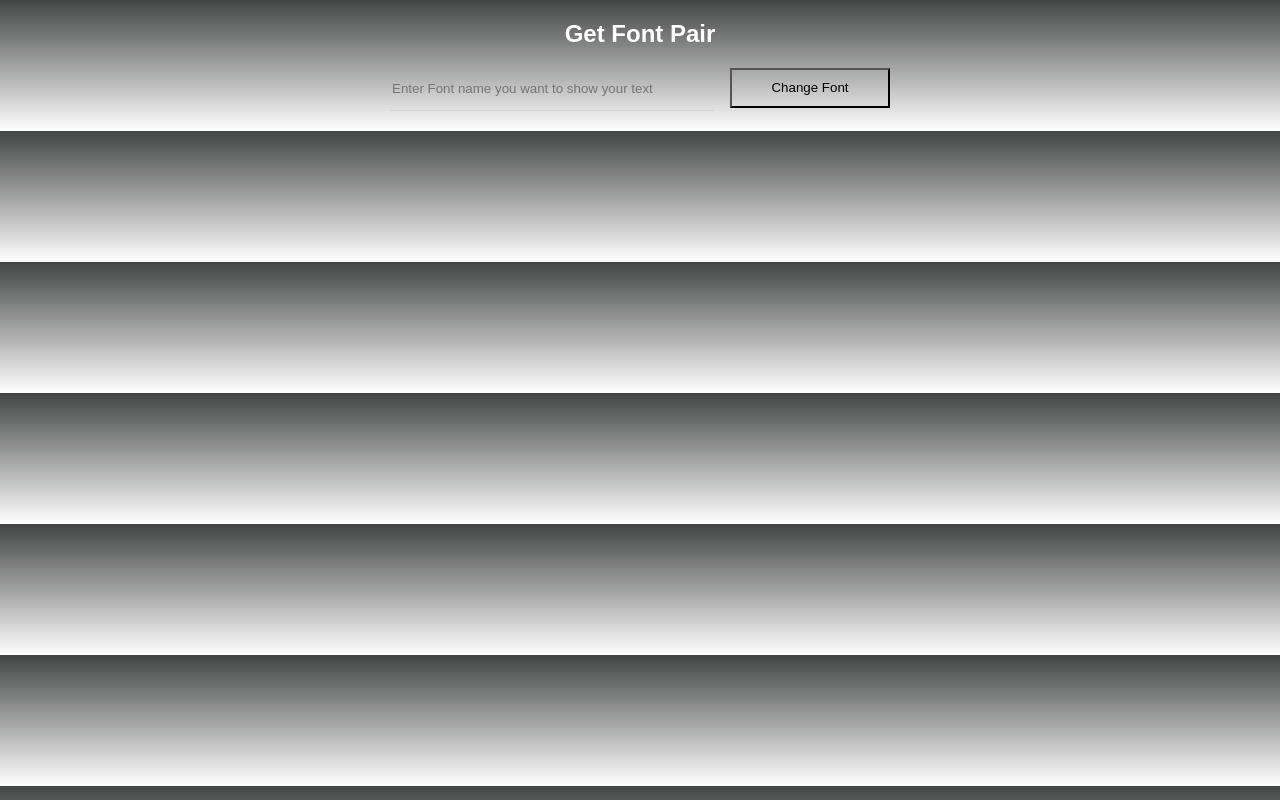
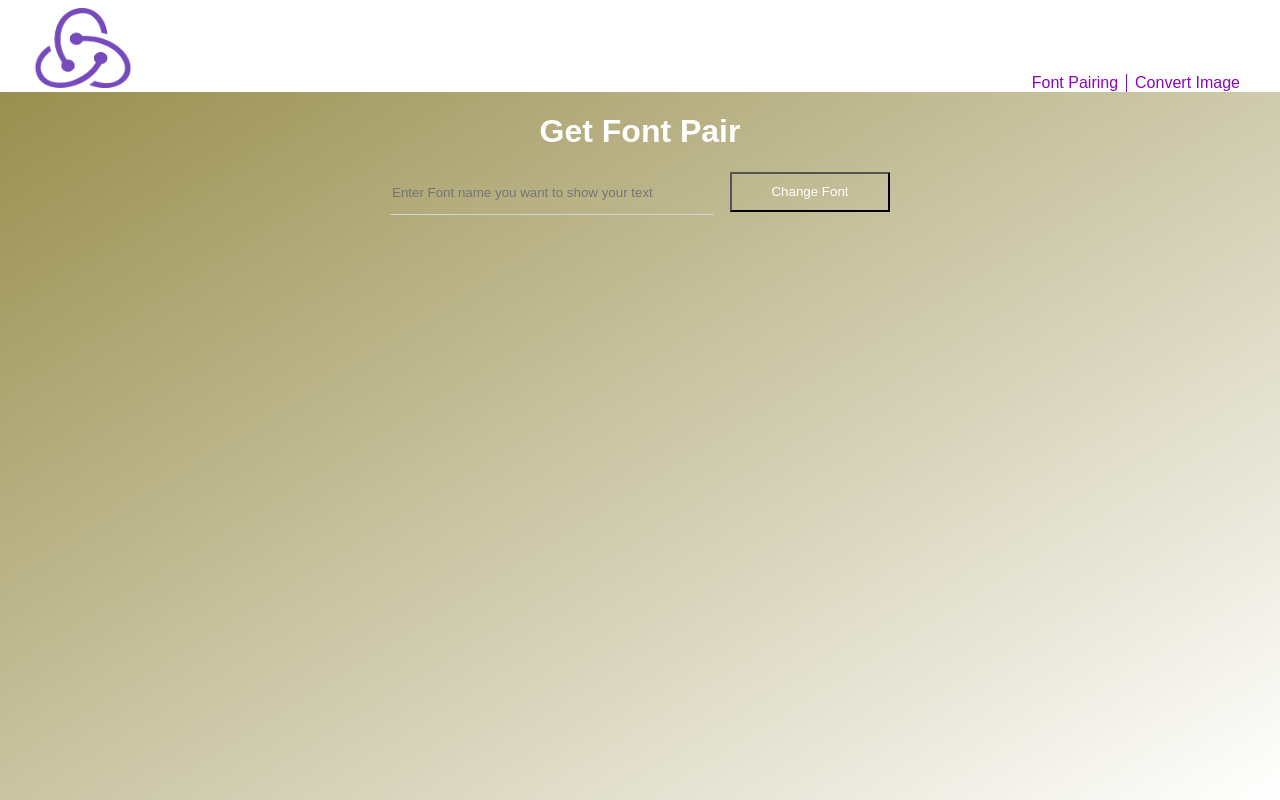
Before and after one commit to Jaspreet-Sian/trainingTasks, a plain HTML site: page fontLearning.html in a window 1280 px wide. Drawn offline with Linux system fonts and the light colour scheme.

Commit message:
font pairing

```diff
--- a/css/fontLearning.css
+++ b/css/main.css
@@ -1,4 +1,4 @@
-body{
+html,body{
   width: 100%;
   height: 100%;
   margin: 0;
@@ -9,16 +9,17 @@ body{
   font-family: sans-serif;
 }
 body{
-  background: linear-gradient(#434444, #fff);
+  background: linear-gradient(to right bottom,#938844, #fff);
   color: #fff;
   font-family: 'Ubuntu' , sans-serif;
 }
 a{
   text-decoration: none;
-  color: #fff;
-  border-right: 1px;
+  color: #8807B8;
+  border-right: 1px solid #8807B8;
+  padding: 0 .5rem;
 }
-a: lastchild{
+a:last-child{
   border-right: 0;
 }
 .home-wrapper{
@@ -30,10 +31,22 @@ a: lastchild{
   display: flex;
   flex-direction: row;
   justify-content: space-around;
+  padding: 0.5rem 2rem 0;
+  background-color: #fff;
+}
+.home-nav{
+  display: flex;
+  align-items: flex-end;
+}
+
+.logo-div{
+  margin-right: auto;
 }
 .logo{
-  margin-right: auto;
+  width: 100px;
+  height: 80px;
 }
+
 .container{
   width: 60%;
   margin: 0 auto;
@@ -48,20 +61,15 @@ a: lastchild{
   justify-content: center;
 }
 
-.font-field{
+.field{
   height: 2.5rem;
   width: 20rem;
-  background: transparent;
+  background-color: transparent;
+  color: #fff;
   border: none;
   border-bottom: 1px solid lightgray;
 }
-.font-btn{
-  width: 10rem;
-  margin-left: 1rem;
-  background: transparent;
-  color: #000;
-  height: 2.5rem;
-}
+
 
 /*Convert img into array*/
 .upload-img{
@@ -69,18 +77,11 @@ a: lastchild{
   flex-direction: row;
   justify-content: center;
 }
-.upld-img{
-  height: 2.5rem;
-  width: 20rem;
-  background: transparent;
-  border: none;
-  border-bottom: 1px solid lightgray;
-}
-.upld-btn{
+.btn{
   width: 10rem;
   margin-left: 1rem;
   background: transparent;
-  color: #000;
+  color: #fff;
   height: 2.5rem;
 }
 
--- a/fontLearning.html
+++ b/fontLearning.html
@@ -3,7 +3,7 @@
   <head>
     <meta charset="utf-8">
     <title>Font Training</title>
-    <link rel="stylesheet" href="css/fontLearning.css">
+    <link rel="stylesheet" href="css/main.css">
     <script src="js/brain-0.6.3.js"></script>
     <script src="js/jquery-1.4.2.min.js"> </script>
     <script src="js/fontLearning.js"></script>
@@ -11,12 +11,21 @@
     <!-- <link rel="stylesheet" href="http://fonts.googleapis.com/css?family"> -->
   </head>
   <body>
+    <header class="home-header">
+      <div class="logo-div">
+        <img src="img/logo.png" class="logo" alt="">
+      </div>
+      <nav class="home-nav">
+        <a href="fontLearning.html">Font Pairing</a>
+        <a href="convertImg.html">Convert Image</a>
+      </nav>
+    </header>
     <div class="container">
       <div class="font-div">
-        <h2 class="font-heading center">Get Font Pair</h2>
+        <h1 class="font-heading center">Get Font Pair</h1>
         <div class="font-input">
-          <input type="text" name="fontName" id="fontName" class="font-field" placeholder="Enter Font name you want to show your text " value="">
-          <button type="button" name="changeFontBtn" class="font-btn" id="changeFontBtn" onclick="fontPairing();" onkeypress="fontPairing();">Change Font</button>
+          <input type="text" name="fontName" id="fontName" class="font-field field" placeholder="Enter Font name you want to show your text " value="">
+          <button type="button" name="changeFontBtn " class="font-btn btn" id="changeFontBtn" onclick="fontPairing();" onkeypress="fontPairing();">Change Font</button>
         </div>
       </div>
       <p id="p1"></p>
```
Also changed, not shown: convertImg.html (+11 -2 lines), header.html (added, +11 -0 lines), index.html (+9 -11 lines), img/logo.png (added).
